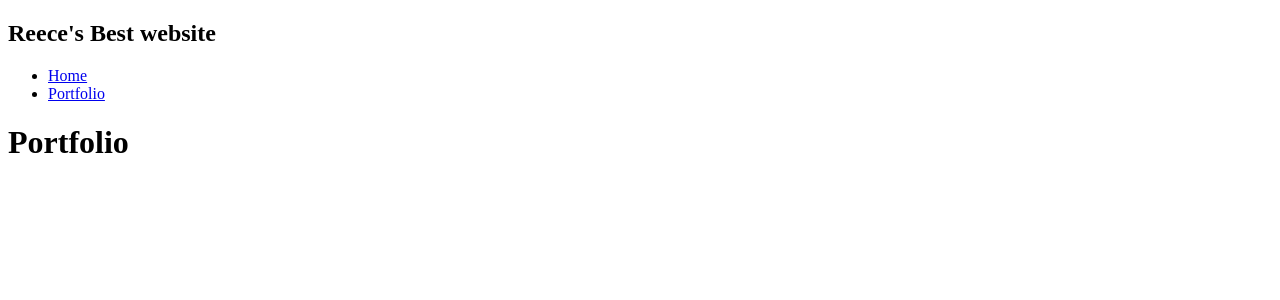
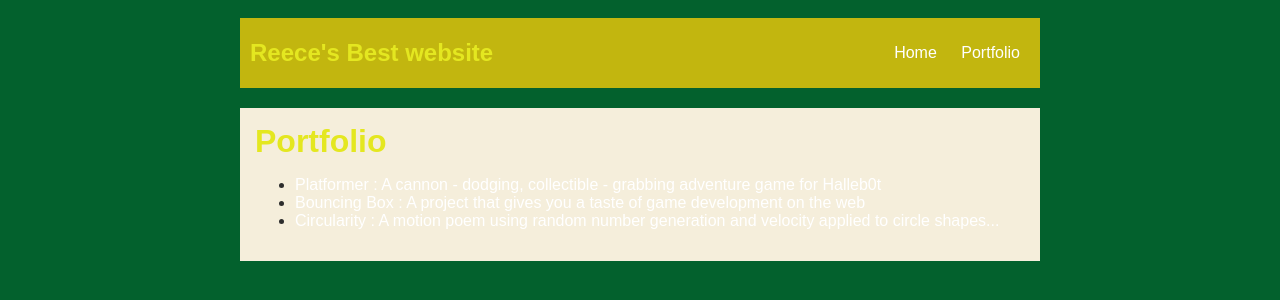
Before and after one commit to rdbpieces/rdbpieces.github.io, a plain HTML site: page portfolio.html in a window 1280 px wide. Drawn offline with Linux system fonts and the light colour scheme.

Commit message:
add portfolio.html file

```diff
--- a/portfolio.html
+++ b/portfolio.html
@@ -2,6 +2,7 @@
 <html>
     <head>
         <title>Reece B Site</title>
+        <link rel="stylesheet" href="style.css">
     </head>
 
     <body>
@@ -21,7 +22,9 @@
         <div class="content">
             <h1> Portfolio</h1>
             <ul id="portfolio">
-
+              <li><a href="projects/platformer/">Platformer : A cannon - dodging, collectible - grabbing adventure game for Halleb0t</a></li>
+              <li><a href="projects/bouncing-box/">Bouncing Box : A project that gives you a taste of game development on the web </a></li>
+              <li><a href="projects/circularity/">Circularity : A motion poem using random number generation and velocity applied to circle shapes...</a></li>
             </ul>
         </div>
       </main>
--- a/style.css
+++ b/style.css
@@ -20,7 +20,7 @@ nav {
 h1 {
     display: flex;
     align-items: center;
-    color: white;
+    color: rgb(228, 231, 32);
     flex: 1;
     margin: 0;
 }
```
